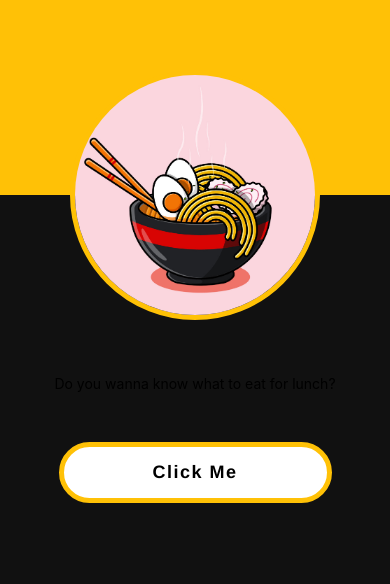
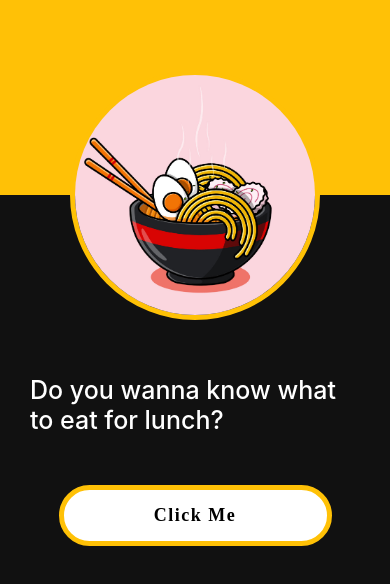
Before and after one commit to saadixl/What2Eat, a React Native app: screen / in a window 390 px wide. Shown: the top 584 px of the page. Built offline with nearby package versions, Linux system fonts and the light colour scheme.

Commit message:
Fix font css

```diff
--- a/App.tsx
+++ b/App.tsx
@@ -69,7 +69,11 @@ export default function App() {
         </TouchableOpacity>
       </View>
       <View style={styles.food}>
-          <Text>{randomFood}</Text>
+          <Text style={{
+            color: '#fff',
+            fontSize: 25,
+            fontWeight: '500'
+          }}>{randomFood}</Text>
         </View>
       <TouchableOpacity
         style={styles.generateButton}
@@ -129,7 +133,7 @@ const styles = StyleSheet.create({
   },
   generateButtonText: {
     fontSize: 18,
-    fontFamily: 'Helvetica',
+    fontFamily: 'normal',
     fontWeight: '600',
     letterSpacing: 1.5
   },
@@ -147,10 +151,9 @@ const styles = StyleSheet.create({
   food: {
     textAlign: 'center',
     padding: 30,
-    fontFamily: 'Roboto',
     fontSize: 25,
     fontWeight: '500',
-    color: '#FFF',
+    color: '#fff',
     marginTop: 150
   },
   lunchImageWrapper: {
```
